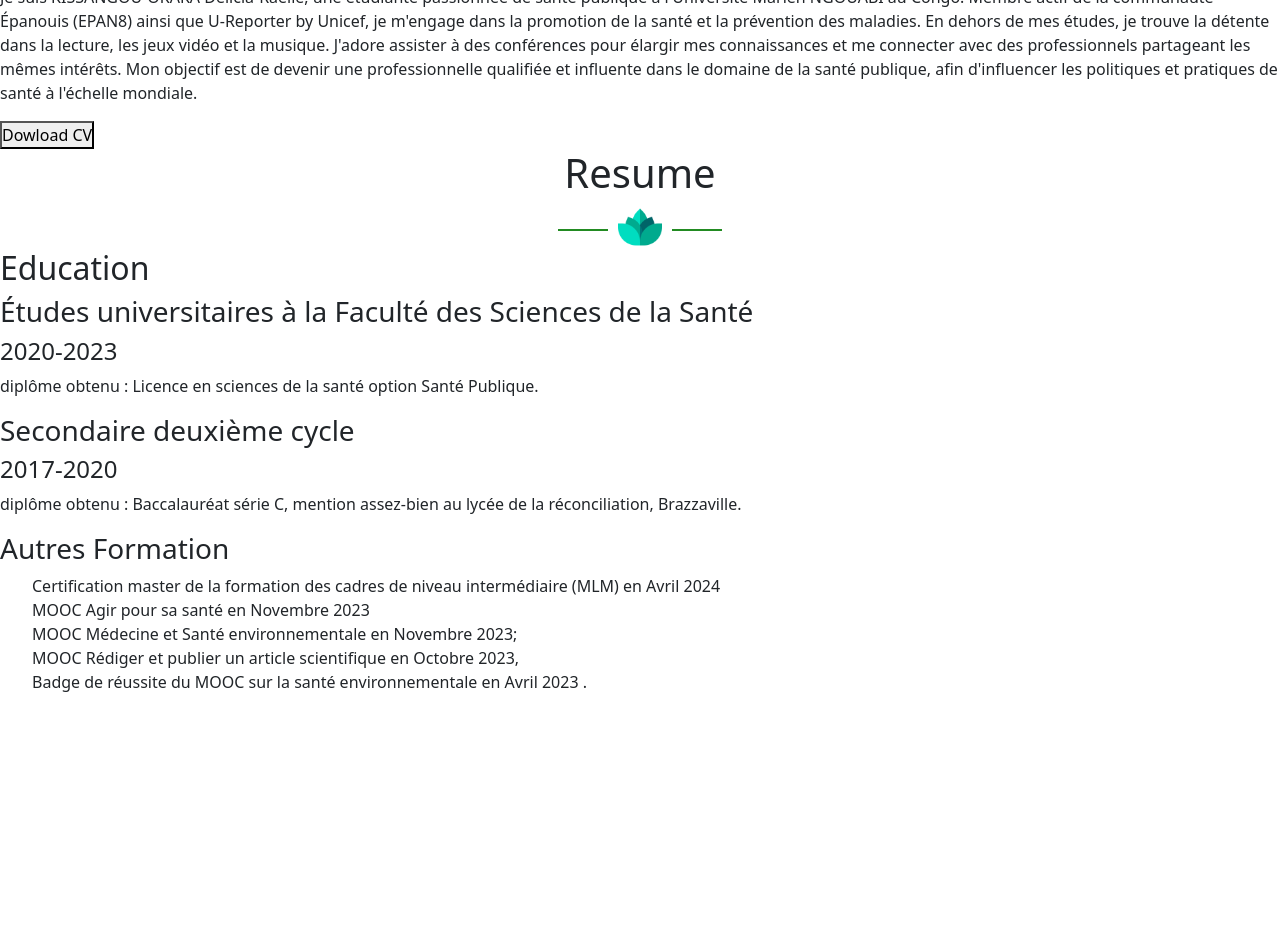
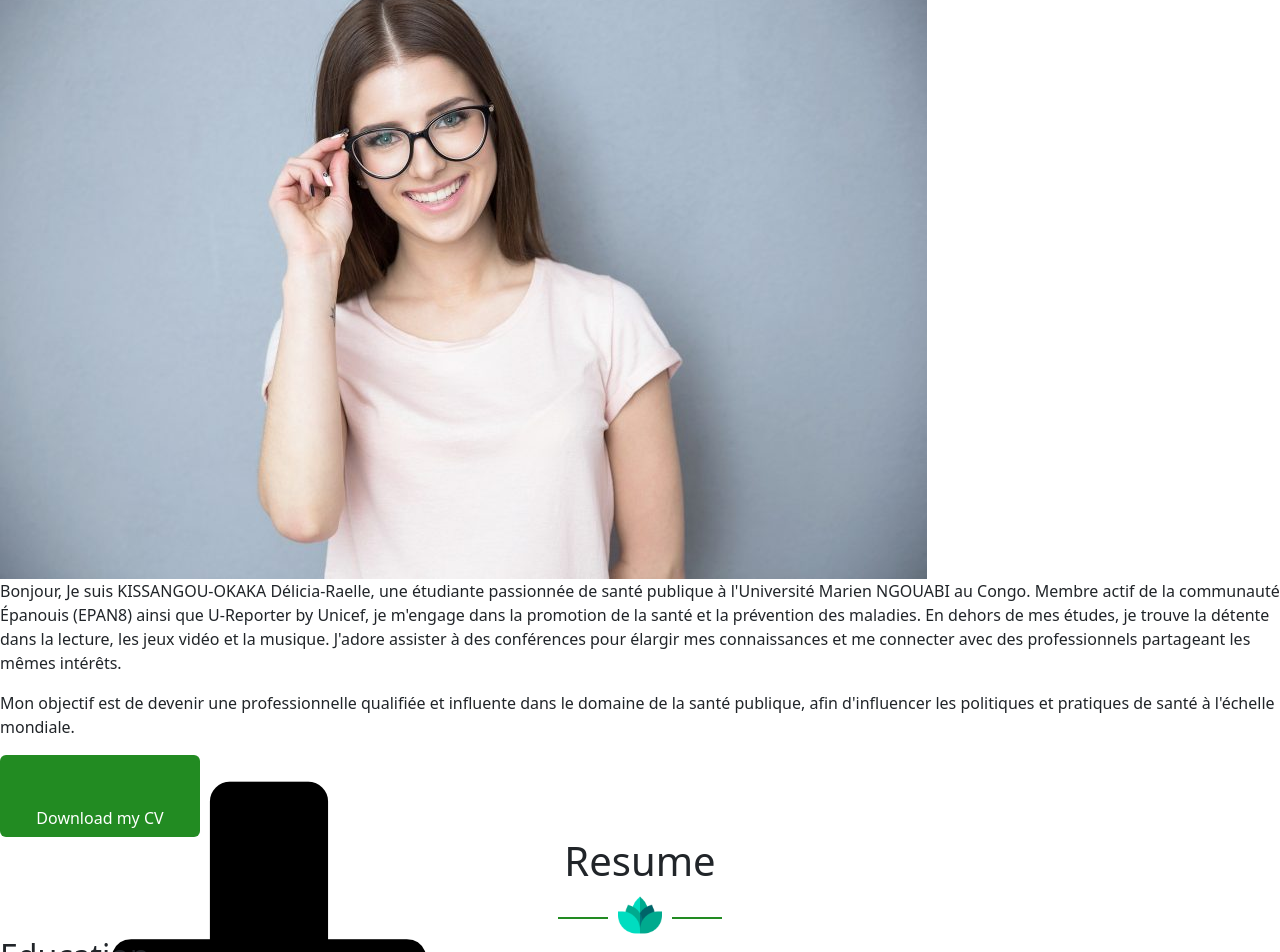
Before and after one commit to kayarhabby/portfolio_delicia_react, a React (Vite) app: page / in a window 1280 px wide. Shown: the part 780-1732 px from the top of the page. Before the commit the page ends 1490 px from the top, so only its background shows below. Built offline with nearby package versions, Linux system fonts and the light colour scheme.

Commit message:
terminaison de la page about

```diff
--- a/src/assets/components/About.jsx
+++ b/src/assets/components/About.jsx
@@ -5,20 +5,28 @@ const About = () => {
     return (
         <article id='about' className='about'>
             <Title title='About' />
-            <section>
-                <img src="" alt=""/>
-                <article>
-                    <p>Je suis KISSANGOU-OKAKA Délicia-Raelle, une étudiante passionnée de santé publique à l'Université
+            <section className='about_container'>
+                <img src="/src/assets/images/kimLeeM.jpg" alt="Kiml lee"/>
+                <article className='about_content'>
+                    <p>
+                        <span className="span_b">B</span>onjour, Je suis KISSANGOU-OKAKA Délicia-Raelle, une étudiante passionnée de santé publique à l'Université
                         Marien NGOUABI au Congo. Membre actif de la communauté Épanouis (EPAN8) ainsi que U-Reporter by
                         Unicef, je m'engage dans la promotion de la santé et la prévention des maladies. En dehors de
                         mes études, je trouve la détente dans la lecture, les jeux vidéo et la musique. J'adore assister
                         à des conférences pour élargir mes connaissances et me connecter avec des professionnels
-                        partageant les mêmes intérêts. Mon objectif est de devenir une professionnelle qualifiée
+                        partageant les mêmes intérêts.
+                    </p>
+                    <p>
+                        Mon objectif est de devenir une professionnelle qualifiée
                         et influente dans le domaine de la santé publique, afin d'influencer les politiques et pratiques
-                        de santé à l'échelle mondiale.</p>
-                    <button>
-                        <img src="" alt=""/>
-                        Dowload CV
+                        de santé à l'échelle mondiale.
+                    </p>
+
+                    <button className="btn">
+                        <div className="icon">
+                            <img src="/src/assets/images/download-to-storage-drive.png" alt="dowload to storage drive" />
+                        </div>
+                        Download my CV
                     </button>
                 </article>
             </section>
```
Also changed, not shown: src/assets/images/download-to-storage-drive.png (added), src/assets/images/download.png (added).
